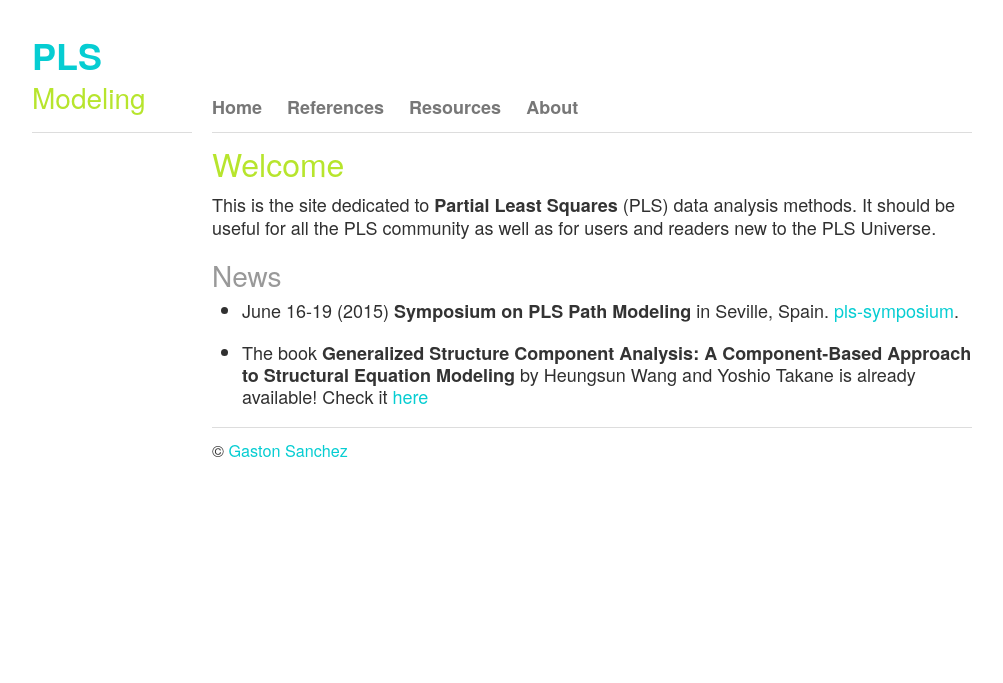
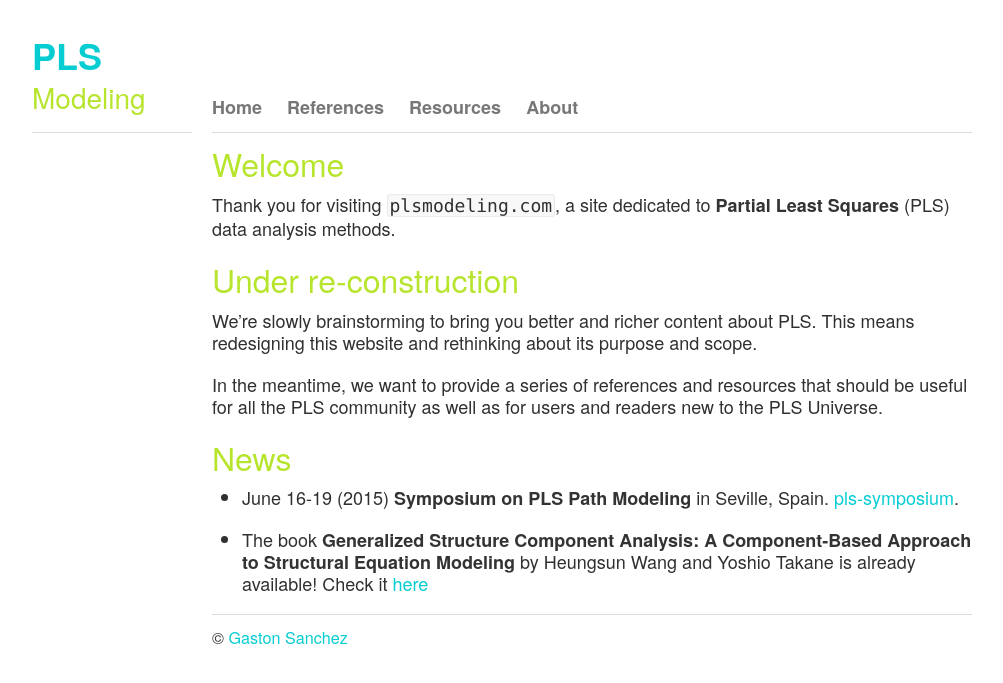
Before and after one commit to plsmodeling/plsmodeling.github.io, a Jekyll site: the page built from index.md, in a window 1280 px wide. Shown: the top 683 px of the page, without its empty margins (138-1141 px from the left). Built offline with Jekyll 4.4.1, drawn with Linux system fonts in a browser that asks for light colours; Markdown is read by kramdown in place of the engine named in the settings.

Commit message:
under reconstruction

```diff
--- a/index.md
+++ b/index.md
@@ -5,12 +5,20 @@ published: true
 ---
 
 ## Welcome ##
-This is the site dedicated to **Partial Least Squares** (PLS) data analysis methods.
-It should be useful for all the PLS community as well as for users and readers new
+Thank you for visiting `plsmodeling.com`, a site dedicated to **Partial Least Squares**
+(PLS) data analysis methods.
+
+
+## Under re-construction ##
+We're slowly brainstorming to bring you better and richer content about PLS.
+This means redesigning this website and rethinking about its purpose and scope.
+
+In the meantime, we want to provide a series of references and resources that
+should be useful for all the PLS community as well as for users and readers new
 to the PLS Universe.
 
 
-### News ###
+## News ##
 - June 16-19 (2015) **Symposium on PLS Path Modeling** in Seville, Spain.
   [pls-symposium](http://www.pls2015.org/).
 
```
Also changed, not shown: 2 other files.
